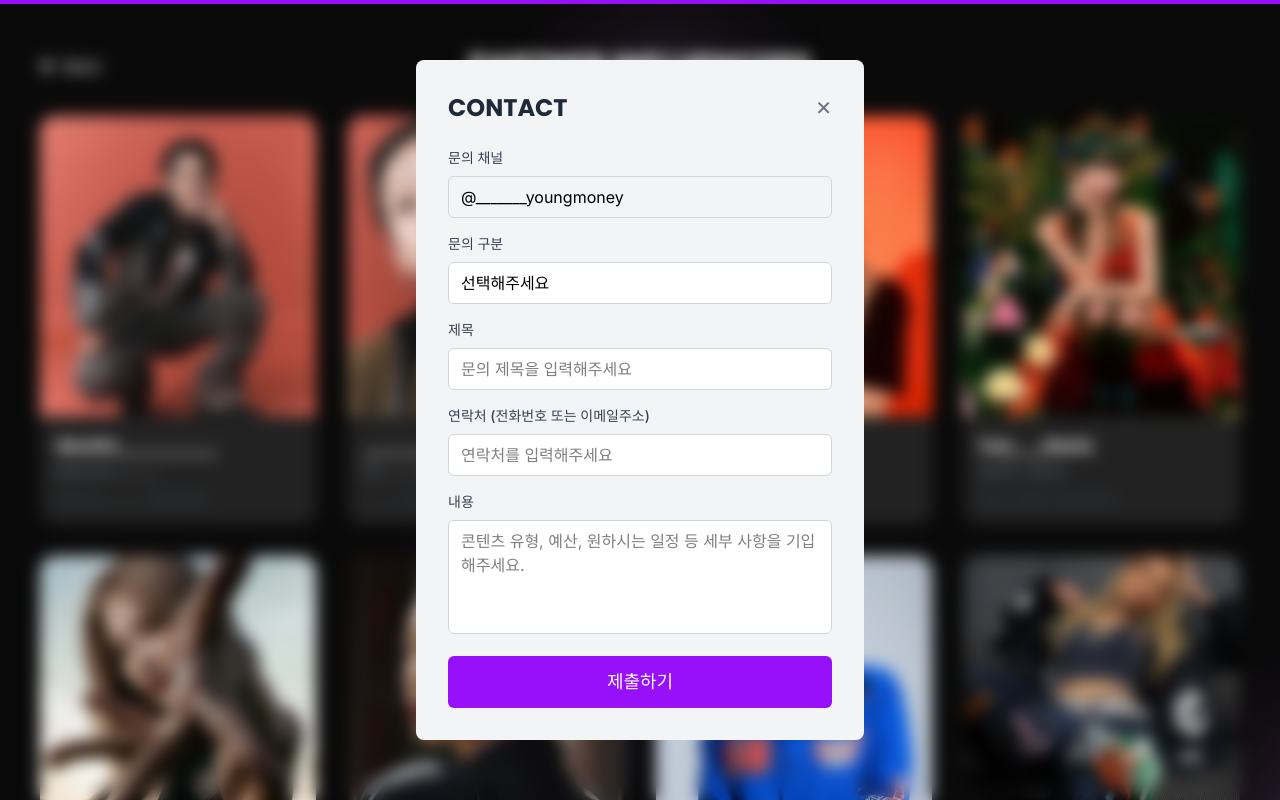
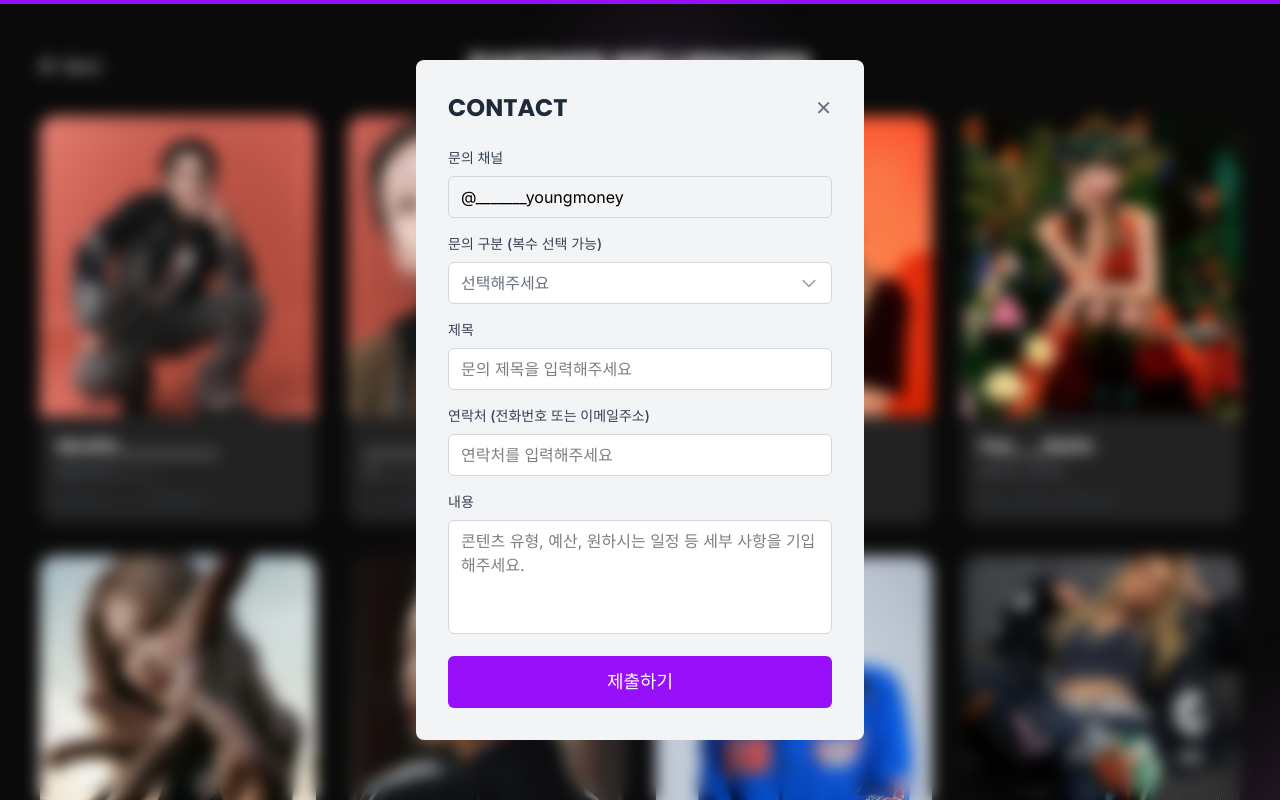
Before and after one commit to dldnlee/ast_company_web, a Next.js app: page /influencers in a window 1280 px wide. Both pictures are taken after a click on the element 486 px from the left and 320 px from the top of the page. Shown: the top 800 px of the page. Built offline with nearby package versions, Linux system fonts and the light colour scheme.

Commit message:
💄 style(AnimatedCards): center items in card grid layout 💄 style(ContactModal): update inquiryType to multi-select dropdown 💄 style(PartnerChannelSection): center header content 💄 style(PartnerInfluencerSection): simplify section title

```diff
--- a/app/components/AnimatedCards.tsx
+++ b/app/components/AnimatedCards.tsx
@@ -98,7 +98,7 @@ const AnimatedCardGrid: React.FC<{ cards: CardData[] }> = ({ cards }) => {
 
   return (
     <motion.div
-      className="grid grid-cols-1 md:grid-cols-3 max-w-6xl mx-auto"
+      className="grid grid-cols-1 md:grid-cols-3 max-w-6xl mx-auto place-items-center"
       variants={containerVariants}
       initial="hidden"
       whileInView="visible"
--- a/app/components/ContactModal.tsx
+++ b/app/components/ContactModal.tsx
@@ -4,7 +4,7 @@ import { useEffect, useState } from "react";
 
 interface FormData {
   channel: string;
-  inquiryType: string;
+  inquiryType: string[];
   title: string;
   contact: string;
   content: string;
@@ -20,13 +20,14 @@ interface ContactModalProps {
 const ContactModal: React.FC<ContactModalProps> = ({ isOpen, onClose, influencerId = '' }) => {
   const [formData, setFormData] = useState<FormData>({
     channel: influencerId,
-    inquiryType: '',
+    inquiryType: [],
     title: '',
     contact: '',
     content: ''
   });
   const [loading, setLoading] = useState(false);
   const [showSuccess, setShowSuccess] = useState(false);
+  const [isDropdownOpen, setIsDropdownOpen] = useState(false);
 
   const backdropVariants: Variants = {
     hidden: { opacity: 0 },
@@ -118,9 +119,10 @@ const ContactModal: React.FC<ContactModalProps> = ({ isOpen, onClose, influencer
     if (!isOpen) {
       setShowSuccess(false);
       setLoading(false);
+      setIsDropdownOpen(false);
       setFormData({
         channel: influencerId,
-        inquiryType: '',
+        inquiryType: [],
         title: '',
         contact: '',
         content: ''
@@ -142,13 +144,46 @@ const ContactModal: React.FC<ContactModalProps> = ({ isOpen, onClose, influencer
     }));
   };
 
+  const handleInquiryTypeChange = (value: string): void => {
+    setFormData(prev => ({
+      ...prev,
+      inquiryType: prev.inquiryType.includes(value)
+        ? prev.inquiryType.filter(type => type !== value)
+        : [...prev.inquiryType, value]
+    }));
+  };
+
+  const toggleDropdown = (): void => {
+    if (!loading) {
+      setIsDropdownOpen(!isDropdownOpen);
+    }
+  };
+
+  const getSelectedLabels = (): string => {
+    const options = [
+      { value: 'advertisement', label: '광고 협의 (TVC, 전매체, 전속모델 등)' },
+      { value: 'youtube', label: '유튜브' },
+      { value: 'instagram', label: '인스타그램' },
+      { value: 'appearance', label: '출연 문의' },
+      { value: 'event', label: '행사 초청 문의' },
+      { value: 'new_campaign', label: '신규 캠페인 기획' },
+      { value: 'other', label: '기타 문의' }
+    ];
+
+    const selectedOptions = options.filter(option => formData.inquiryType.includes(option.value));
+
+    if (selectedOptions.length === 0) return '선택해주세요';
+    if (selectedOptions.length === 1) return selectedOptions[0].label;
+    return `${selectedOptions[0].label} 외 ${selectedOptions.length - 1}개`;
+  };
+
   const handleSubmit = async (): Promise<void> => {
     setLoading(true);
 
     // Prepare data for Google App Script
     const formDataObj = {
       inquiryChannel: formData.channel,
-      inquiryType: formData.inquiryType,
+      inquiryType: formData.inquiryType.join(', '),
       title: formData.title,
       contact: formData.contact,
       content: formData.content,
@@ -182,7 +217,6 @@ const ContactModal: React.FC<ContactModalProps> = ({ isOpen, onClose, influencer
       setLoading(false);
     }
   };
-
 
   return (
     <AnimatePresence>
@@ -244,25 +278,78 @@ const ContactModal: React.FC<ContactModalProps> = ({ isOpen, onClose, influencer
                       />
                     </div>
 
-                    {/* 문의 구분 */}
-                    <div>
+                    {/* 문의 구분 - Multi-select dropdown */}
+                    <div className="relative">
                       <label className="block text-sm font-medium text-gray-700 mb-2">
-                        문의 구분
+                        문의 구분 (복수 선택 가능)
                       </label>
-                      <select
-                        name="inquiryType"
-                        value={formData.inquiryType}
-                        onChange={handleInputChange}
-                        className="w-full px-3 py-2 border border-gray-300 rounded-md focus:outline-none focus:ring-2 focus:ring-purple-500 focus:border-transparent appearance-none bg-white"
+
+                      {/* Dropdown trigger */}
+                      <button
+                        type="button"
+                        onClick={toggleDropdown}
+                        className="w-full px-3 py-2 border border-gray-300 rounded-md focus:outline-none focus:ring-2 focus:ring-purple-500 focus:border-transparent bg-white text-left flex items-center justify-between hover:bg-gray-50 disabled:opacity-50 disabled:cursor-not-allowed"
                         disabled={loading}
                       >
-                        <option value="">선택해주세요</option>
-                        <option value="collaboration">광고 문의</option>
-                        <option value="appearance">출연 문의</option>
-                        <option value="event">행사 초청 문의</option>
-                        <option value="new_campaign">신규 켐페인 기획</option>
-                        <option value="other">기타</option>
-                      </select>
+                        <span className={`truncate ${formData.inquiryType.length === 0 ? 'text-gray-500' : 'text-gray-900'}`}>
+                          {getSelectedLabels()}
+                        </span>
+                        <motion.svg
+                          className="w-5 h-5 text-gray-400 ml-2 flex-shrink-0"
+                          fill="none"
+                          stroke="currentColor"
+                          viewBox="0 0 24 24"
+                          animate={{ rotate: isDropdownOpen ? 180 : 0 }}
+                          transition={{ duration: 0.2 }}
+                        >
+                          <path strokeLinecap="round" strokeLinejoin="round" strokeWidth={2} d="M19 9l-7 7-7-7" />
+                        </motion.svg>
+                      </button>
+
+                      {/* Dropdown content */}
+                      <AnimatePresence>
+                        {isDropdownOpen && (
+                          <motion.div
+                            initial={{ opacity: 0, y: -10, scale: 0.95 }}
+                            animate={{ opacity: 1, y: 0, scale: 1 }}
+                            exit={{ opacity: 0, y: -10, scale: 0.95 }}
+                            transition={{ duration: 0.15 }}
+                            className="absolute z-10 w-full mt-1 bg-white border border-gray-300 rounded-md shadow-lg max-h-60 overflow-y-auto"
+                          >
+                            <div className="py-1">
+                              {[
+                                { value: 'advertisement', label: '광고 협의 (TVC, 전매체, 전속모델 등)' },
+                                { value: 'youtube', label: '유튜브' },
+                                { value: 'instagram', label: '인스타그램' },
+                                { value: 'appearance', label: '출연 문의' },
+                                { value: 'event', label: '행사 초청 문의' },
+                                { value: 'new_campaign', label: '신규 캠페인 기획' },
+                                { value: 'other', label: '기타 문의' }
+                              ].map((option) => (
+                                <label
+                                  key={option.value}
+                                  className="flex items-center px-3 py-2 hover:bg-gray-50 cursor-pointer"
+                                  onClick={(e) => e.preventDefault()}
+                                >
+                                  <div onClick={() => handleInquiryTypeChange(option.value)} className="flex items-center w-full">
+                                    <input
+                                      type="checkbox"
+                                      checked={formData.inquiryType.includes(option.value)}
+                                      // onChange={() => handleInquiryTypeChange(option.value)}
+                                      className="h-4 w-4 text-purple-600 focus:ring-purple-500 border-gray-300 rounded mr-3"
+                                      disabled={loading}
+                                    />
+                                    <span className="text-sm text-gray-700 select-none flex-1">
+                                      {option.label}
+                                    </span>
+
+                                  </div>
+                                </label>
+                              ))}
+                            </div>
+                          </motion.div>
+                        )}
+                      </AnimatePresence>
                     </div>
 
                     {/* 제목 */}
--- a/app/sections/PartnerChannelSection.tsx
+++ b/app/sections/PartnerChannelSection.tsx
@@ -34,7 +34,7 @@ export function PartnerChannelSection(){
             className="w-full max-w-6xl mx-auto text-white p-6 rounded-lg overflow-hidden"
             >
             {/* Header */}
-            <div className="flex items-center justify-between mb-6">
+            <div className="flex items-center justify-center mb-6">
                 <h2 className="text-4xl font-bold tracking-wider">PARTNER CHANNELS</h2>
                 {/* You can remove these buttons if not needed */}
             </div>
--- a/app/sections/PartnerInfluencerSection.tsx
+++ b/app/sections/PartnerInfluencerSection.tsx
@@ -33,7 +33,7 @@ export function PartnerInfluencerSection(): JSX.Element {
 
   return (
     <section className='flex flex-col items-center justify-center gap-10 pb-20 px-10'>
-      <h2 className="text-4xl font-bold text-white mb-4 text-center">OUR PARTNER INFLUENCERS</h2>
+      <h2 className="text-4xl font-bold text-white mb-4 text-center">PARTNER INFLUENCERS</h2>
       <Swiper
         initialSlide={3}
         loop={true}
```
